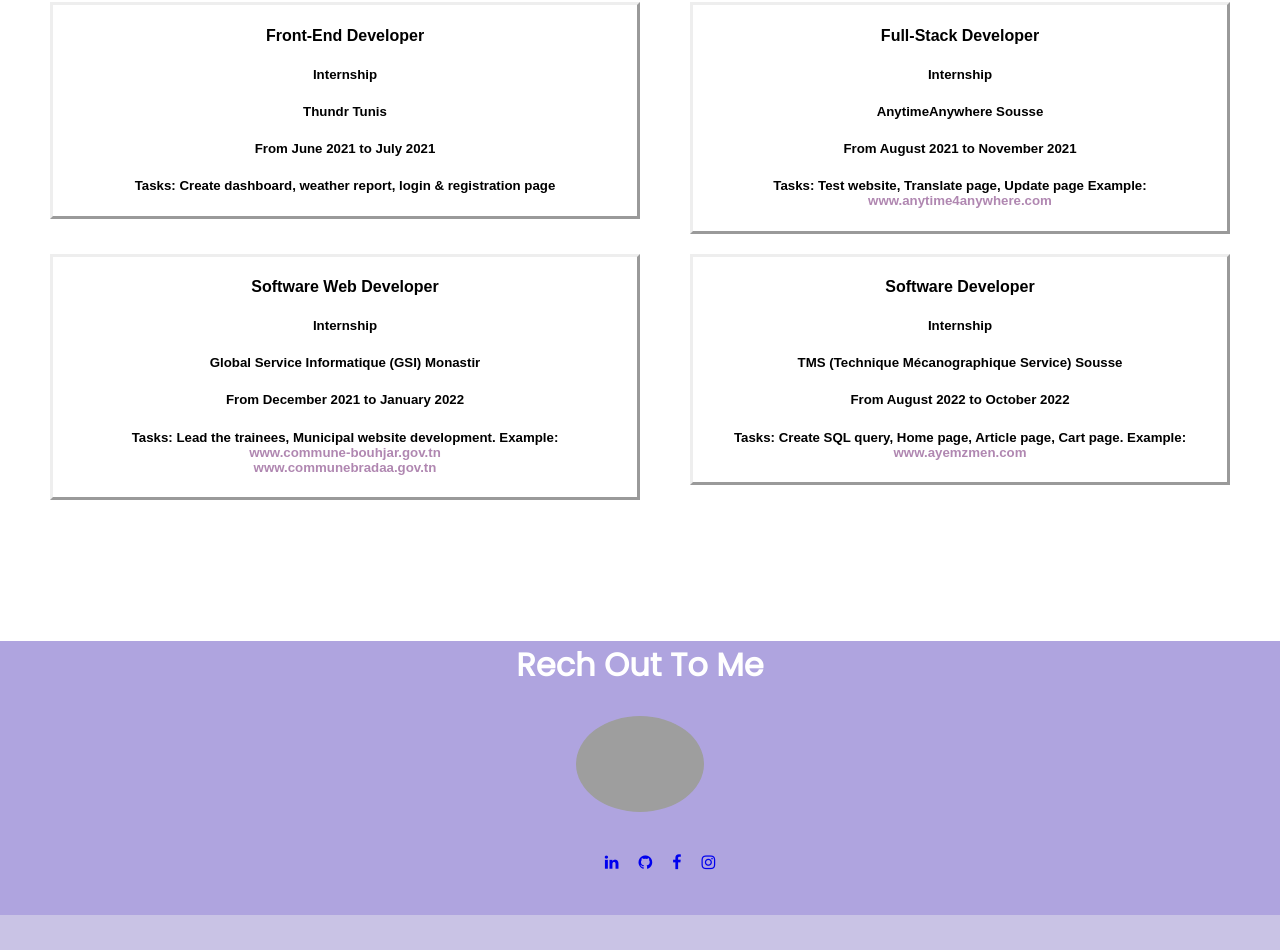
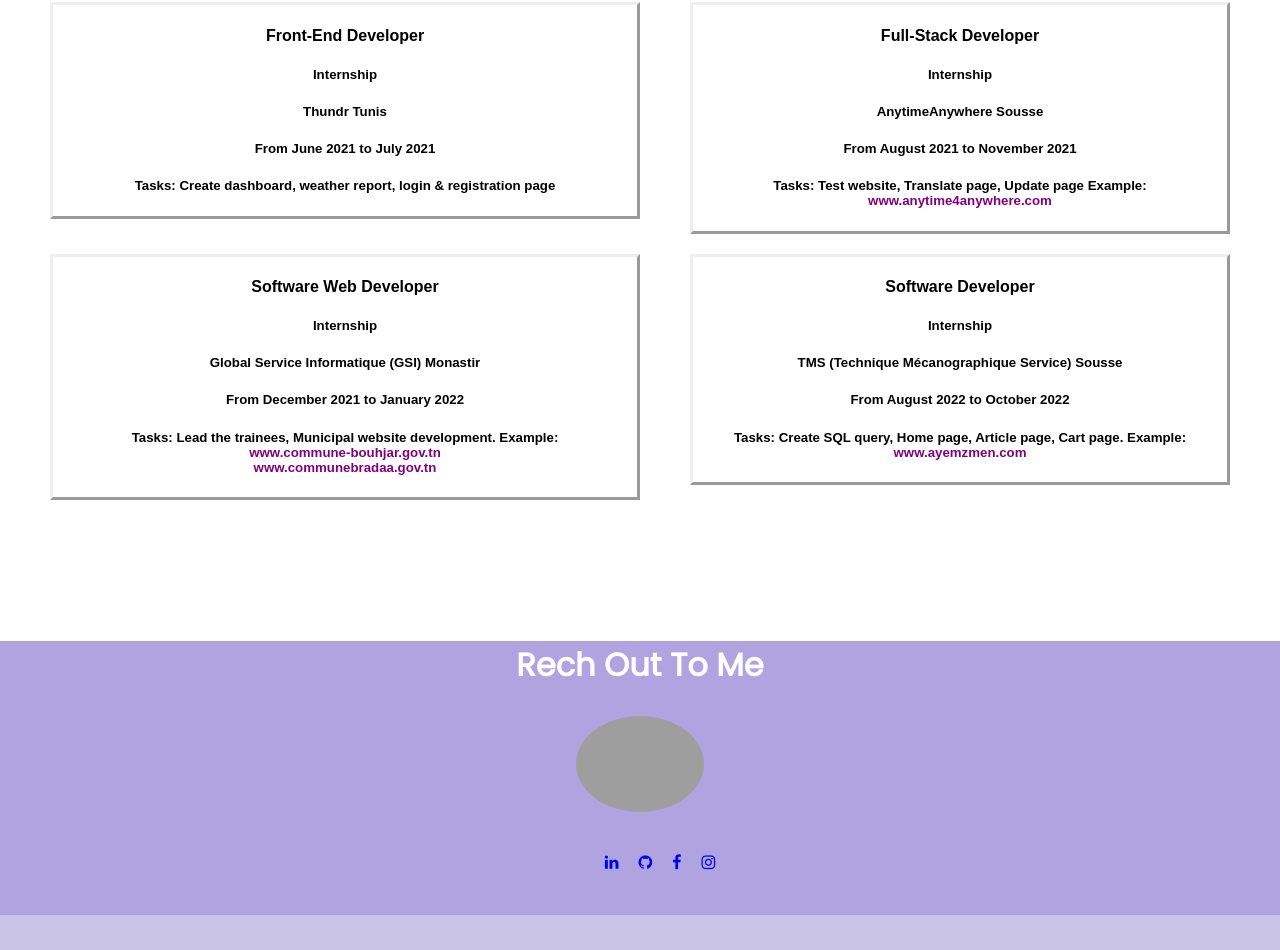
Before and after one commit to rihem-bensaad/Portfolio, a React (Create React App) app: page / in a window 1280 px wide. Shown: the part 1963-2913 px from the top of the page. Built offline with nearby package versions, Linux system fonts and the light colour scheme; grey boxes are pictures that could not be loaded.

Commit message:
fix color

```diff
--- a/src/components/File/File.scss
+++ b/src/components/File/File.scss
@@ -139,5 +139,14 @@
     margin-right: 50px;
     margin-left: 50px;
     margin-bottom: 20px;
+  }
 
+  .links {
+    text-decoration: none;
+    color: purple;
   }
+
+  .links:hover {
+    text-decoration: none;
+    color:#b087b1
+  }
--- a/src/components/Navbar/Navbar.scss
+++ b/src/components/Navbar/Navbar.scss
@@ -184,13 +184,3 @@ nav {
 .name:hover {
   font-size: 150%
 }
-
-.links {
-  text-decoration: none;
-  color:#b087b1;
-}
-
-.links:hover {
-  text-decoration: none;
-  color: purple;
-}
```
